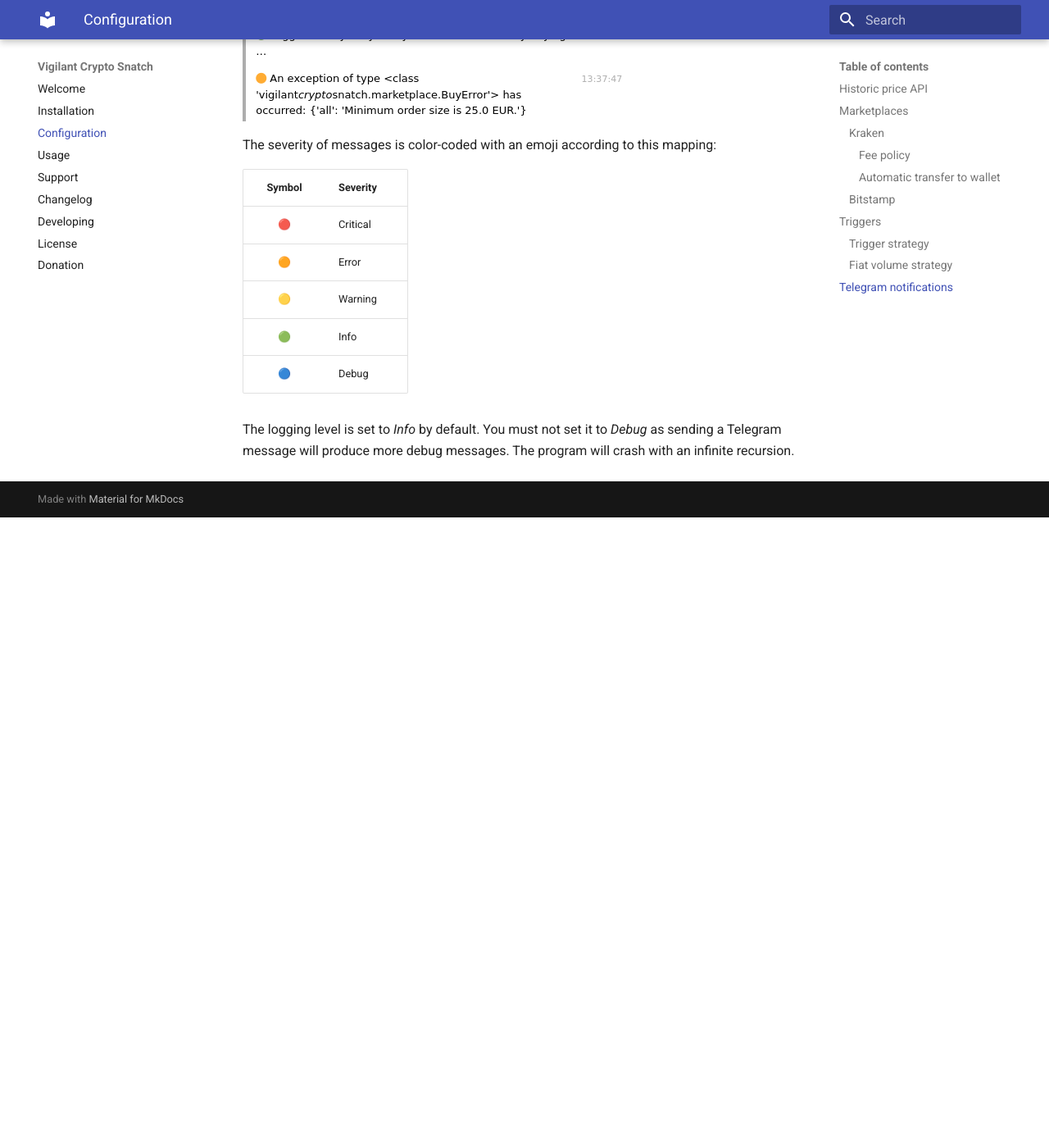
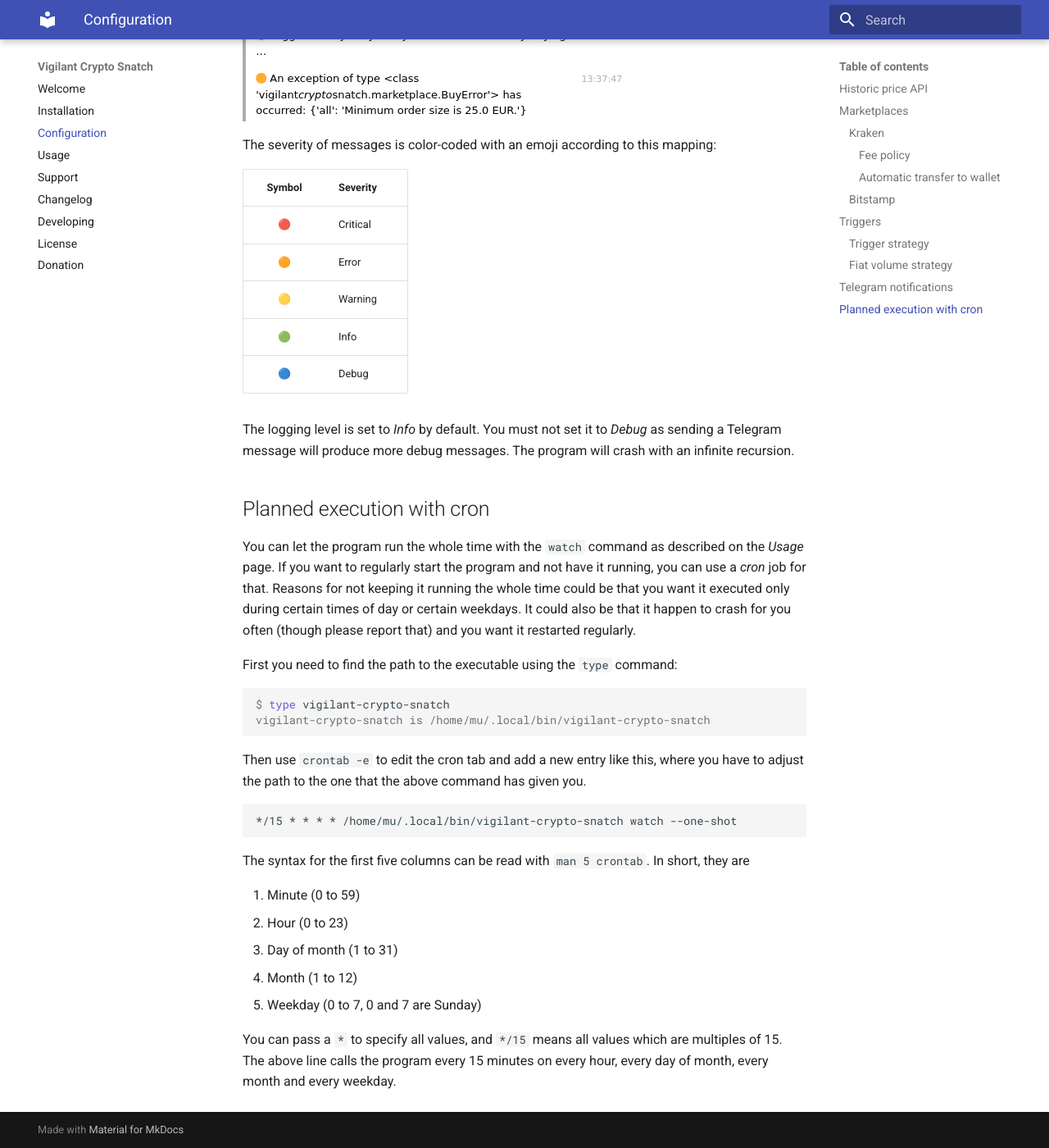
Before and after one commit to martin-ueding/vigilant-crypto-snatch, an MkDocs documentation site: the page built from docs/configuration.md, in a window 1280 px wide and 1400 px high, scrolled down 7334 px. Shown: the whole window at 82% size. Built offline with MkDocs 1.6.1 and Material for MkDocs 9.7.7, drawn with Linux system fonts in a browser that asks for light colours; before the commit the page ends 7965 px from its top, so only the background shows below that.

Commit message:
Add documentation for cron

````diff
--- a/docs/configuration.md
+++ b/docs/configuration.md
@@ -211,3 +211,30 @@ Symbol | Severity
 🔵 | Debug
 
 The logging level is set to *Info* by default. You must not set it to *Debug* as sending a Telegram message will produce more debug messages. The program will crash with an infinite recursion.
+
+## Planned execution with cron
+
+You can let the program run the whole time with the `watch` command as described on the _Usage_ page. If you want to regularly start the program and not have it running, you can use a _cron_ job for that. Reasons for not keeping it running the whole time could be that you want it executed only during certain times of day or certain weekdays. It could also be that it happen to crash for you often (though please report that) and you want it restarted regularly.
+
+First you need to find the path to the executable using the `type` command:
+
+```console
+$ type vigilant-crypto-snatch
+vigilant-crypto-snatch is /home/mu/.local/bin/vigilant-crypto-snatch
+```
+
+Then use `crontab -e` to edit the cron tab and add a new entry like this, where you have to adjust the path to the one that the above command has given you.
+
+```cron
+*/15 * * * * /home/mu/.local/bin/vigilant-crypto-snatch watch --one-shot
+```
+
+The syntax for the first five columns can be read with `man 5 crontab`. In short, they are
+
+1. Minute (0 to 59)
+2. Hour (0 to 23)
+3. Day of month (1 to 31)
+4. Month (1 to 12)
+5. Weekday (0 to 7, 0 and 7 are Sunday)
+
+You can pass a `*` to specify all values, and `*/15` means all values which are multiples of 15. The above line calls the program every 15 minutes on every hour, every day of month, every month and every weekday.
````
Also changed, not shown: docs/changelog.md (+1 -0 lines).
